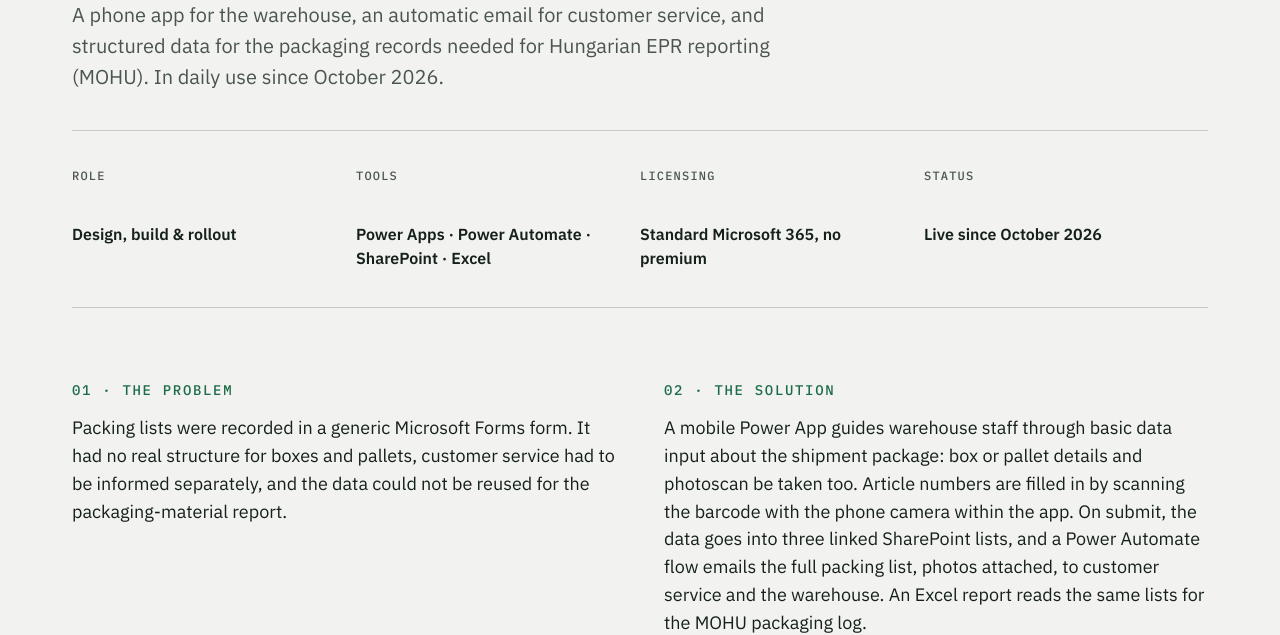
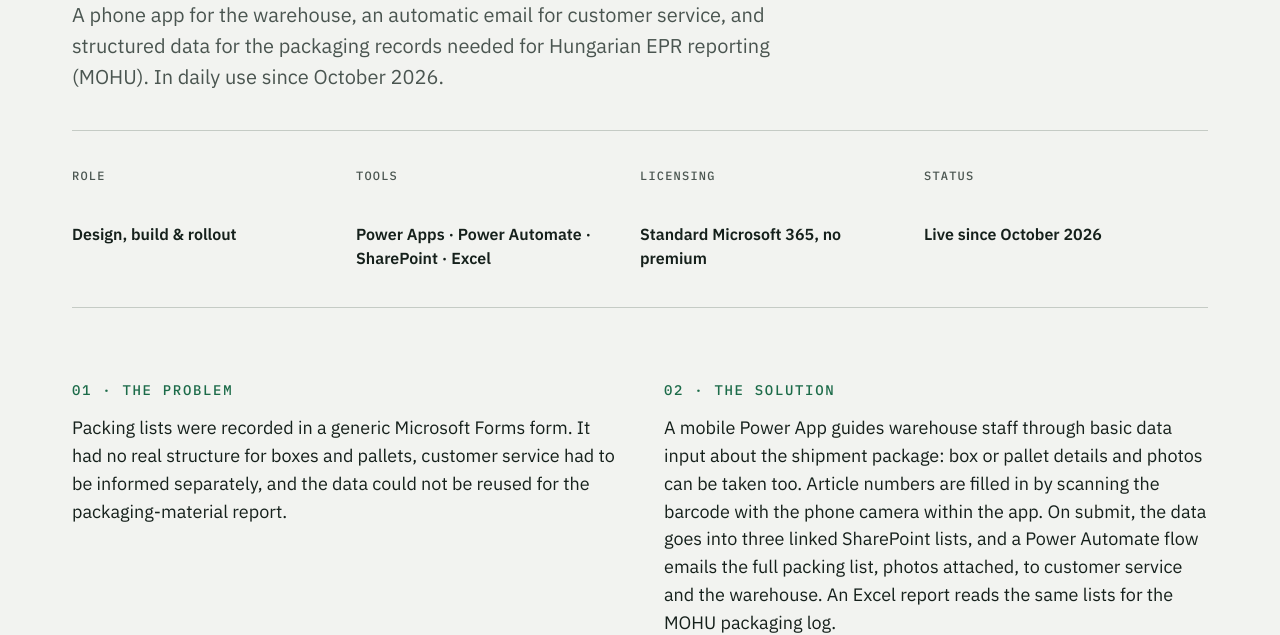
Before and after one commit to erikasz/erikasz.github.io, a plain HTML site: page packing-list.html in a window 1280 px wide. Shown: the part 321-956 px from the top of the page. Drawn offline with Linux system fonts and the light colour scheme.

Commit message:
Fix typo in packing-list description

```diff
--- a/packing-list.html
+++ b/packing-list.html
@@ -40,7 +40,7 @@
 </div>
 <div>
 <h2 class="label">02 · The solution</h2>
-<p class="big">A mobile Power App guides warehouse staff through basic data input about the shipment package: box or pallet details and photoscan be taken too. Article numbers are filled in by scanning the barcode with the phone camera within the app. On submit, the data goes into three linked SharePoint lists, and a Power Automate flow emails the full packing list, photos attached, to customer service and the warehouse. An Excel report reads the same lists for the MOHU packaging log.</p>
+<p class="big">A mobile Power App guides warehouse staff through basic data input about the shipment package: box or pallet details and photos can be taken too. Article numbers are filled in by scanning the barcode with the phone camera within the app. On submit, the data goes into three linked SharePoint lists, and a Power Automate flow emails the full packing list, photos attached, to customer service and the warehouse. An Excel report reads the same lists for the MOHU packaging log.</p>
 </div>
 </section>
 
```
